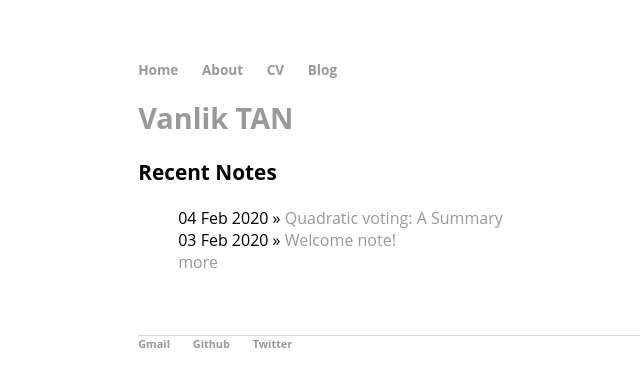
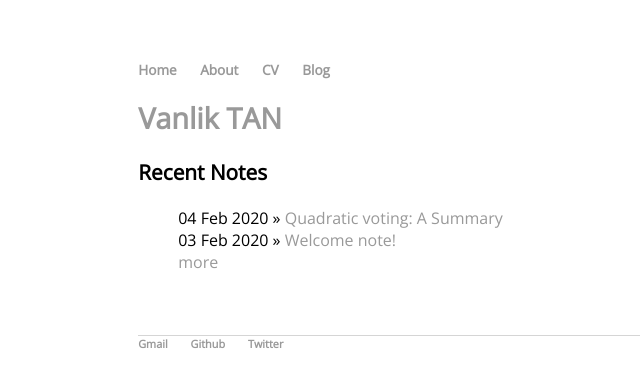
Before and after one commit to Vanlik/v-lik, a Jekyll site: the page built from index.html, in a window 1280 px wide. Shown: the top 387 px of the page, without its empty margins (201-841 px from the left). Built offline with Jekyll 4.4.1, drawn with Linux system fonts in a browser that asks for light colours.

Commit message:
Update default.html

```diff
--- a/_layouts/default.html
+++ b/_layouts/default.html
@@ -2,7 +2,7 @@
 	<html>
 		<head>
 			<title>{{ page.title }}</title>
-			<link href="https://fonts.googleapis.com/css?family=Tajawal&display=swap" rel="stylesheet">
+			<link href="https://fonts.googleapis.com/css?family=Open+Sans&display=swap" rel="stylesheet">
 			<link rel="stylesheet" type="text/css" href="/css/main.css">
 		</head>
 		<body>
```
